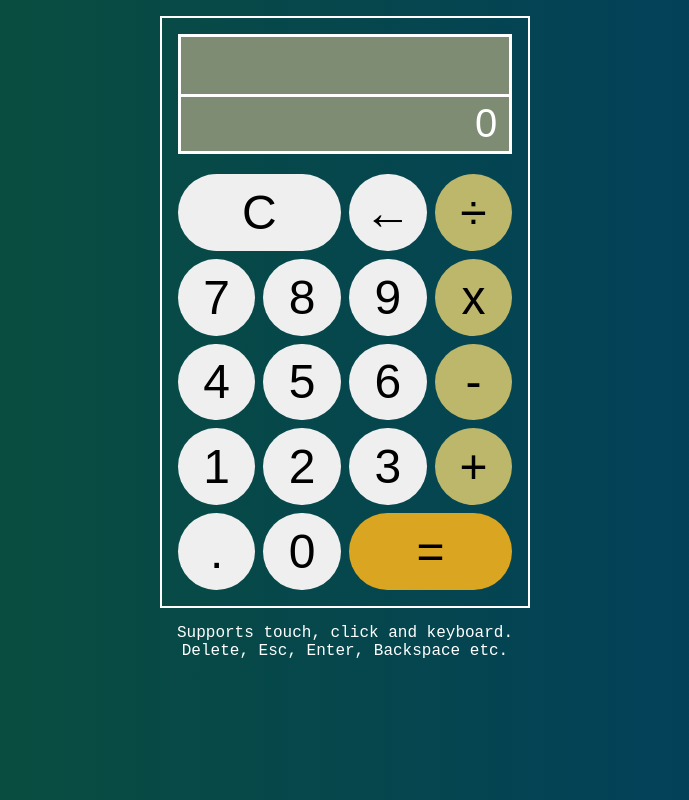
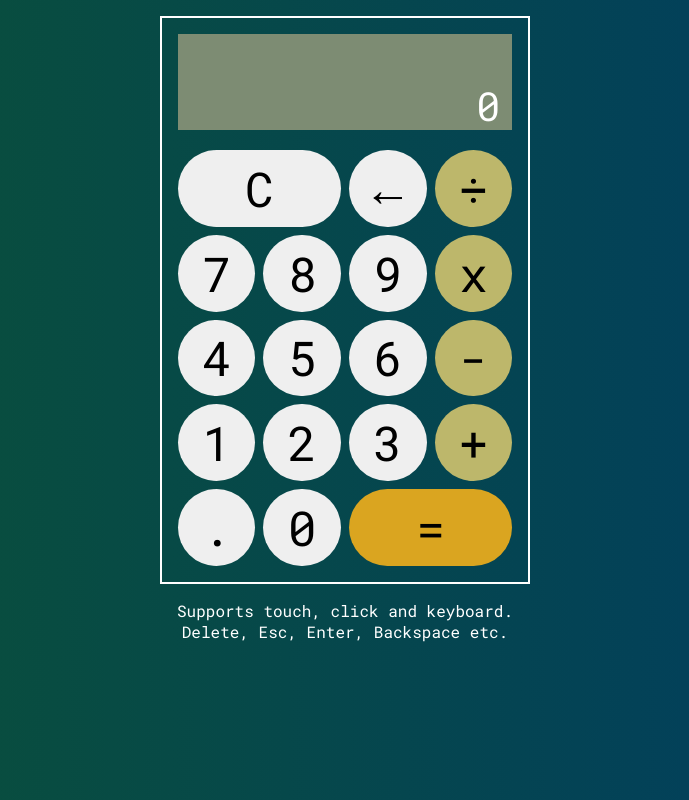
Before and after one commit to ozhasta/react-calculator, a React (Create React App) app: page / in a window 1280 px wide. Shown: the whole page, without its empty margins (295-984 px from the left). Built offline with nearby package versions, Linux system fonts and the light colour scheme.

Commit message:
line-height and google font

```diff
--- a/public/index.html
+++ b/public/index.html
@@ -10,7 +10,7 @@
     <link rel="preconnect" href="https://fonts.googleapis.com" />
     <link rel="preconnect" href="https://fonts.gstatic.com" crossorigin />
     <link
-      href="https://fonts.googleapis.com/css2?family=Inconsolata&display=swap"
+      href="https://fonts.googleapis.com/css2?family=Roboto+Mono&display=swap"
       rel="stylesheet"
     />
     <title>React Calculator</title>
--- a/src/index.css
+++ b/src/index.css
@@ -15,7 +15,7 @@ body {
   color: #fff;
   background: rgb(0, 60, 100);
   background: linear-gradient(270deg, rgb(0, 60, 100), rgb(11, 82, 53));
-  font-family: Arial, Helvetica, sans-serif;
+  font-family: "Roboto Mono", monospace;
   font-size: 2rem;
   height: 100%;
   user-select: none;
@@ -24,23 +24,23 @@ body {
 
 #previous-screen-container {
   text-align: right;
-  border-top: 3px solid #fff;
+  /* border-top: 3px solid #fff;
   border-left: 3px solid #fff;
-  border-right: 3px solid #fff;
+  border-right: 3px solid #fff; */
   font-size: 2.5rem;
-
   padding: 0.1em 0.3em;
-  min-height: calc(2.5rem + 0.5em);
+  min-height: calc(2.5rem + 0.2em);
+  line-height: 1;
 }
 
 #current-screen {
   text-align: right;
-  border: 3px solid #fff;
+  /* border: 3px solid #fff; */
   margin-bottom: 0.5em;
   font-size: 2.5rem;
-
   padding: 0.1em 0.3em;
-  min-height: calc(2.5rem + 0.5em);
+  min-height: calc(2.5rem + 0.2em);
+  line-height: 1;
 }
 
 .screen {
@@ -125,9 +125,9 @@ body {
   max-width: min-content;
   border: 2px solid;
 }
+
 .btn-container {
   justify-content: center;
-  font-family: "Segoe UI", Tahoma, Geneva, Verdana, sans-serif;
   display: grid;
   gap: 0.25em;
   grid-template-areas:
@@ -137,7 +137,9 @@ body {
     "btn-1 btn-2 btn-3 btn-plus"
     "btn-comma btn-0 btn-equals btn-equals";
 }
-
+button {
+  font-family: inherit;
+}
 .calc-btn:hover {
   background-color: rgb(105, 197, 228) !important;
 }
@@ -148,7 +150,6 @@ body {
 
 .tips {
   text-align: center;
-  font-family: "Courier New", Courier, monospace;
   margin: 1em 0 0 0;
   font-size: 1rem;
 }
```
